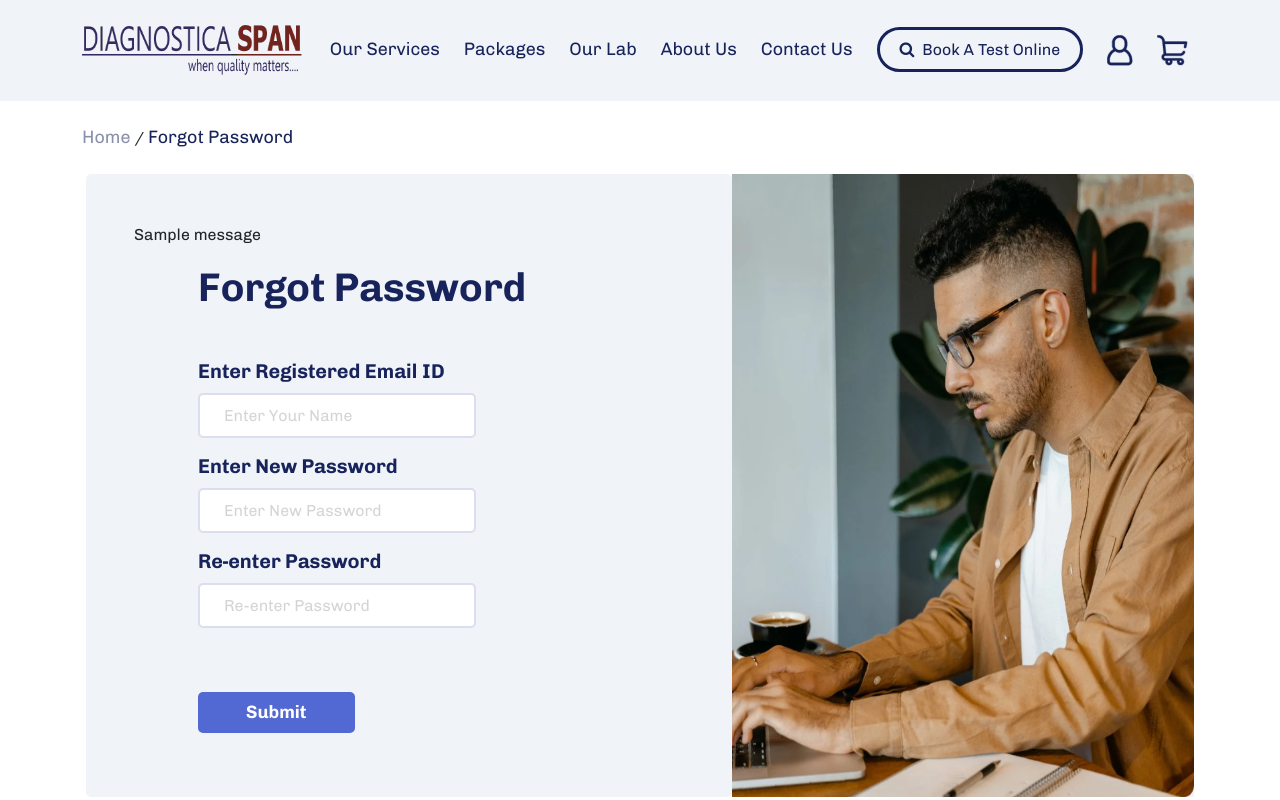
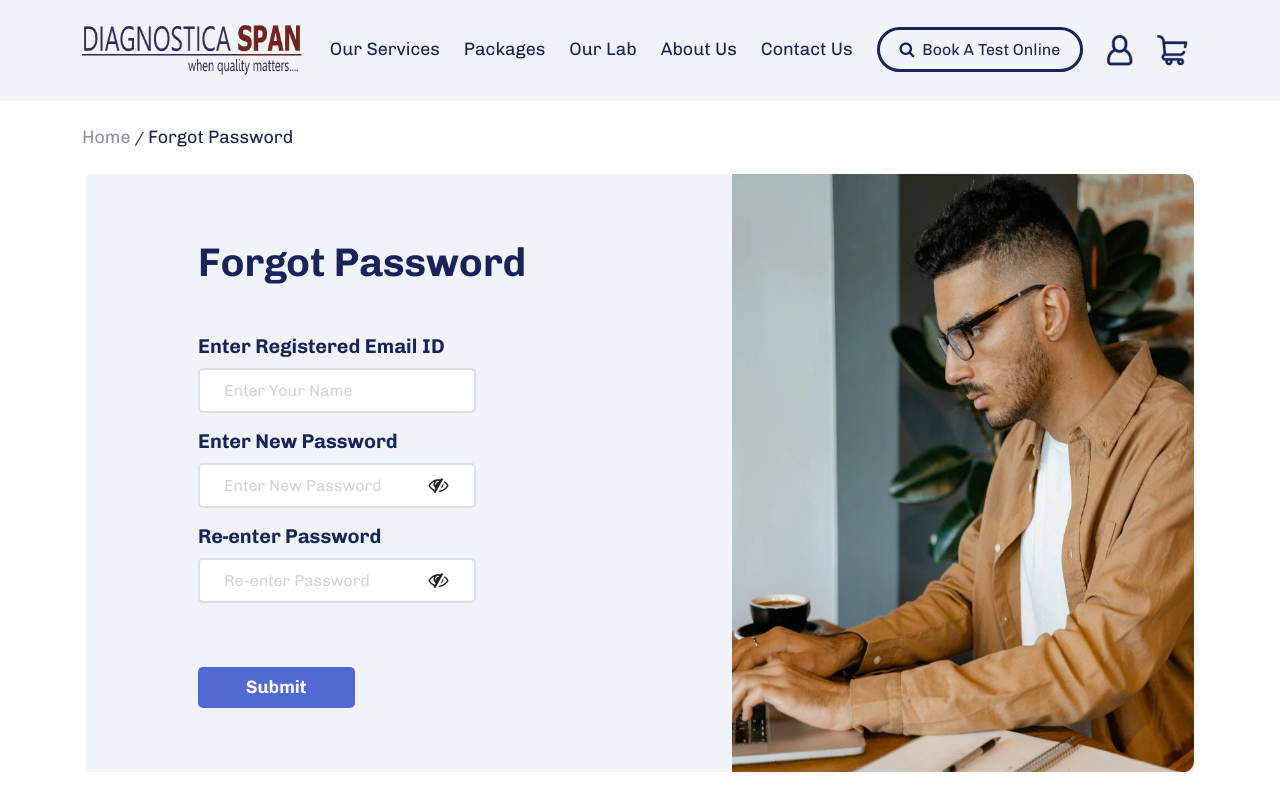
Before and after one commit to Sandeep2325/diagnostica, a Django app: page /forgotpassword in a window 1280 px wide. Run offline with Django 4.2, Linux system fonts and the light colour scheme; tables that the repository leaves empty hold one stand-in row (values such as "Sample post"); one stand-in notice (Sample message) is shown; some libraries are stand-ins or nearby versions.

Commit message:
12-07-2022

```diff
--- a/app1/templates/forgotpassword.html
+++ b/app1/templates/forgotpassword.html
@@ -1,5 +1,5 @@
+{%load static %}
 {%include "header.html"%}
-{%load static%}
 <body>
 
     <section class="sub_header py-xl-4 py-3">
@@ -7,7 +7,7 @@
             <div class="row">
                 <div class="col-lg-12">
                     <div class="d-flex ">
-                        <a href="{%url "home"%}" class="m-0 fs-18 font-regular cl-dark-blue opc-5 pe-1 sub_nav_bar">Home</a>
+                        <a href="home.html" class="m-0 fs-18 font-regular cl-dark-blue opc-5 pe-1 sub_nav_bar">Home</a>
                         /
                         <p class="m-0 fs-18 font-regular cl-dark-blue ps-1 sub_nav_bar">Forgot Password</p>
                     </div>
@@ -17,21 +17,12 @@
     </section>
 
     <section class="section_register">
-
         <div class="container">
-
             <div class="row">
-
-                <form method= "post" id="forgotForm">
-
-
-                    {%csrf_token%}
+                <form action="javascript:void(0)" id="forgotForm">
                     <div class="col-lg-12">
                         <div class="row px-3">
                             <div class="col-lg-7 bg-light-grey p-0 py-xl-5 px-xl-5 br-5">
-                                {%for message in messages%}
-        {{message}}
-        {%endfor%}
                                 <div class="px-xl-5 mx-3">
                                     <h1 class="fs-40 font-bold cl-dark-blue pt-3 pb-lg-5 pb-3 m-0">
                                         Forgot Password
@@ -42,28 +33,35 @@
                                         <br />
                                         <div class="pe-xl-5 pt-2">
                                             <input class="w-100 px-4 py-2 register_input br-5"
-                                                placeholder="Enter Your Name" type="email" name="email" id="email" />
+                                                placeholder="Enter Your Name" type="email" name="email" id="email"
+                                                maxlength="250" />
                                         </div>
                                     </div>
                                     <div class="pe-md-5 me-md-5 pb-3">
                                         <label class="fs-20 font-bold cl-dark-blue" for="password">Enter New
                                             Password</label>
                                         <br />
-                                        <div class="pe-xl-5 pt-2">
+                                        <div class="pe-xl-5 pt-2 position-relative">
                                             <input class="w-100 px-4 py-2 register_input br-5"
-                                                placeholder="Enter New Password" type="text" name="password"
-                                                id="password" />
+                                                placeholder="Enter New Password" type="password" name="password"
+                                                id="newPassword" maxlength="250" />
+                                            <i
+                                                class=" n_password change_password_eye fa fa-fw fa-eye-slash position-absolute  "></i>
                                         </div>
+
                                     </div>
-                                    <div class="pe-md-5 me-md-5 pb-3">
+                                    <div class="pe-md-5 me-md-5 pb-3 position-relative">
                                         <label class="fs-20 font-bold cl-dark-blue" for="confirmpassword">Re-enter
                                             Password</label>
                                         <br />
-                                        <div class="pe-xl-5 pt-2">
+                                        <div class="pe-xl-5 pt-2 position-relative">
                                             <input class="w-100 px-4 py-2 register_input br-5"
                                                 placeholder="Re-enter Password" type="password" name="confirmpassword"
-                                                id="confirmpassword" />
+                                                id="rePassword" maxlength="250" />
+                                            <i
+                                                class=" r_password change_password_eye fa fa-fw fa-eye-slash position-absolute "></i>
                                         </div>
+
                                     </div>
                                     <div class="mt-xl-5 my-3">
                                         <button class="px-5 py-2  bg-sky-blue br-5  fs-18 font-bold cl-dark-white br"
@@ -112,11 +110,10 @@
 
             },
             'confirmpassword': {
-                equalTo: '#password'
+                equalTo: '#newPassword'
             }
 
         },
-
         messages: {
             'email': {
                 required: "Enter email ID",
@@ -133,6 +130,22 @@
             form.submit();
         }
     });
+
+    $(document).on('click', '.n_password', function () {
+
+        $(this).toggleClass("fa-eye fa-eye-slash");
+
+        var input = $("#newPassword");
+        input.attr('type') === 'password' ? input.attr('type', 'text') : input.attr('type', 'password')
+    });
+
+    $(document).on('click', '.r_password', function () {
+
+        $(this).toggleClass("fa-eye fa-eye-slash");
+
+        var input = $("#rePassword");
+        input.attr('type') === 'password' ? input.attr('type', 'text') : input.attr('type', 'password')
+    });
 </script>
 
 </html>
--- a/app1/templates/home.html
+++ b/app1/templates/home.html
@@ -7,7 +7,11 @@
         <div class="container">
           <div class="row">
             <div class="offset-lg-1 col-xxl-5 col-xl-6 col-lg-10 ">
+              {%if currentcity == None%}
+              <h1 class="" id="cityName">Hello,</h1>
+              {%else%}
               <h1 class="" id="cityName">Hello {{currentcity}},</h1>
+              {%endif%}
               <h2 class="">Protect your health with This simple Checkup.</h2>
               <p class="fs-24">To become <b> “One Stop Solution” </b> for all your Diagnostic needs</p>
               <button>BOOK A TEST ONLINE</button>
--- a/app1/views.py
+++ b/app1/views.py
@@ -341,7 +341,7 @@ def userLogin(request):
         else:
             messages.error(request,'Email or password is wrong')
     return render(request,'login.html')
-
+@login_required(login_url="login/")
 def booktestonline(request):
     return render(request,"book-test-online.html")
 from django.contrib.auth import logout
@@ -434,6 +434,7 @@ def hpackagess(request):
         "city":city,
     }
     return render(request,'healthpackages.html',context)
+@login_required(login_url="login/")
 def healthpackageview(request,slug):
     c=request.session.get("city")
     package=healthpackages.objects.get(slug=slug)
@@ -513,6 +514,7 @@ def categoryblog(request,slug):
 #         "categories":tcategories
 #     }
 #     return render(request,"choose-test-list.html",context)
+@login_required(login_url="login/")
 def prescriptionbookview(request):
     c=request.session.get("city")
     # print(request.FILES)
@@ -557,6 +559,7 @@ def prescriptionbookview(request):
         return render(request,"uploadprescriptions.html",{"fm":fm})
     else:
         return render(request,"uploadprescriptions.html",{"fm":fm})
+@login_required(login_url="login/")
 def testselect(request):
     c=request.session.get("city")
     print("-----",city)
--- a/diagnostic/settings.py
+++ b/diagnostic/settings.py
@@ -104,6 +104,7 @@ DATABASES = {
         'PORT': '3306',
 
     }
+
 }
 # Password validation
 # https://docs.djangoproject.com/en/4.0/ref/settings/#auth-password-validators
```
Also changed, not shown: app1/templates/register.html (+14 -2 lines).
